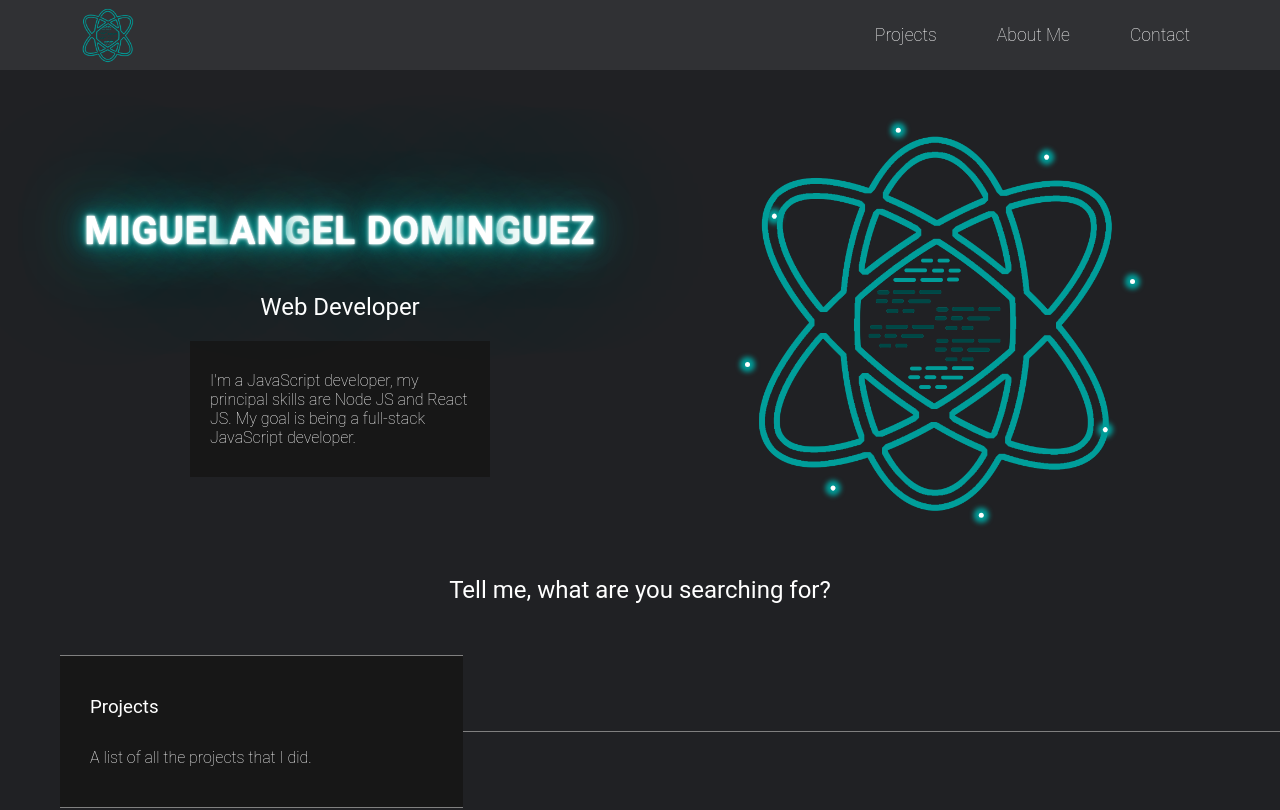
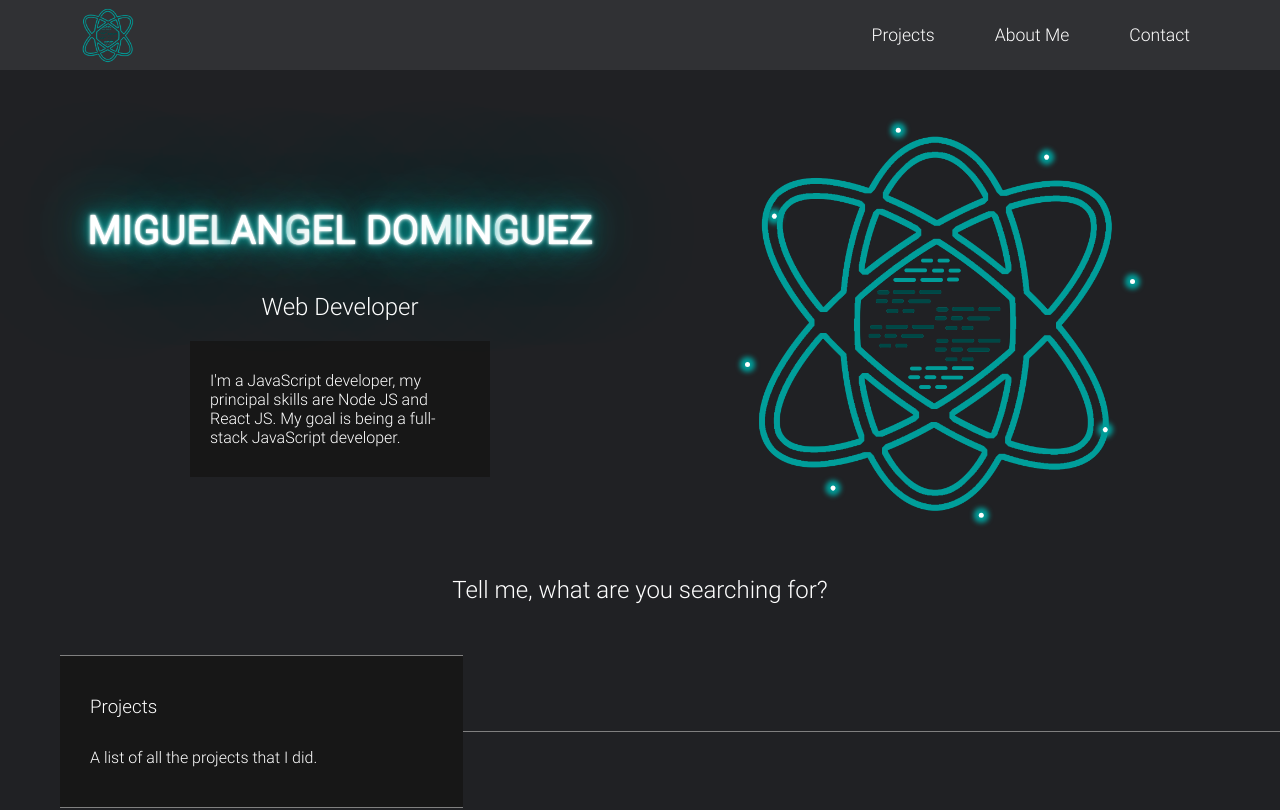
Before and after one commit to miguelangeldgonzalez/miguelangeldgonzalez.github.io, a React app: page / in a window 1280 px wide. Shown: the top 810 px of the page. Built offline with nearby package versions, Linux system fonts and the light colour scheme.

Commit message:
Bug in fonts

```diff
--- a/src/pages/AboutMe.jsx
+++ b/src/pages/AboutMe.jsx
@@ -33,7 +33,7 @@ const AboutMe = () => {
                 <h2 className='title'>Stu<span>d</span>ies</h2>
             </div>
             <SimpleTextBox>
-                <p>Principally I study informatic engineering, I’m in the second of four years.</p>
+                <p>Principally I study informatic engineering, I'm about to end the carrear.</p>
                 <h3>Aditional Studies</h3>
                 <div className="aditional-studies">
                     <Card img={PlatziBright} a to='https://platzi.com/p/miguelangeldgonzalez/'>
--- a/src/styles/_vars.scss
+++ b/src/styles/_vars.scss
@@ -26,16 +26,7 @@
 }
 @font-face {
     font-family: 'Roboto';
-    @font-face {
-        font-family: 'Roboto';
-        src: url('../assets/fonts/roboto/Roboto-Light.ttf');
-        font-weight: lighter;
-    }
-    @font-face {
-        font-family: 'Roboto';
-        src: url('../assets/fonts/roboto/Roboto-Medium.ttf');
-        font-weight: normal;
-    }
+    src: url('../assets/fonts/roboto/Roboto-Light.ttf');
 }
 @keyframes flicker {
     0% {opacity: 0;}
```
